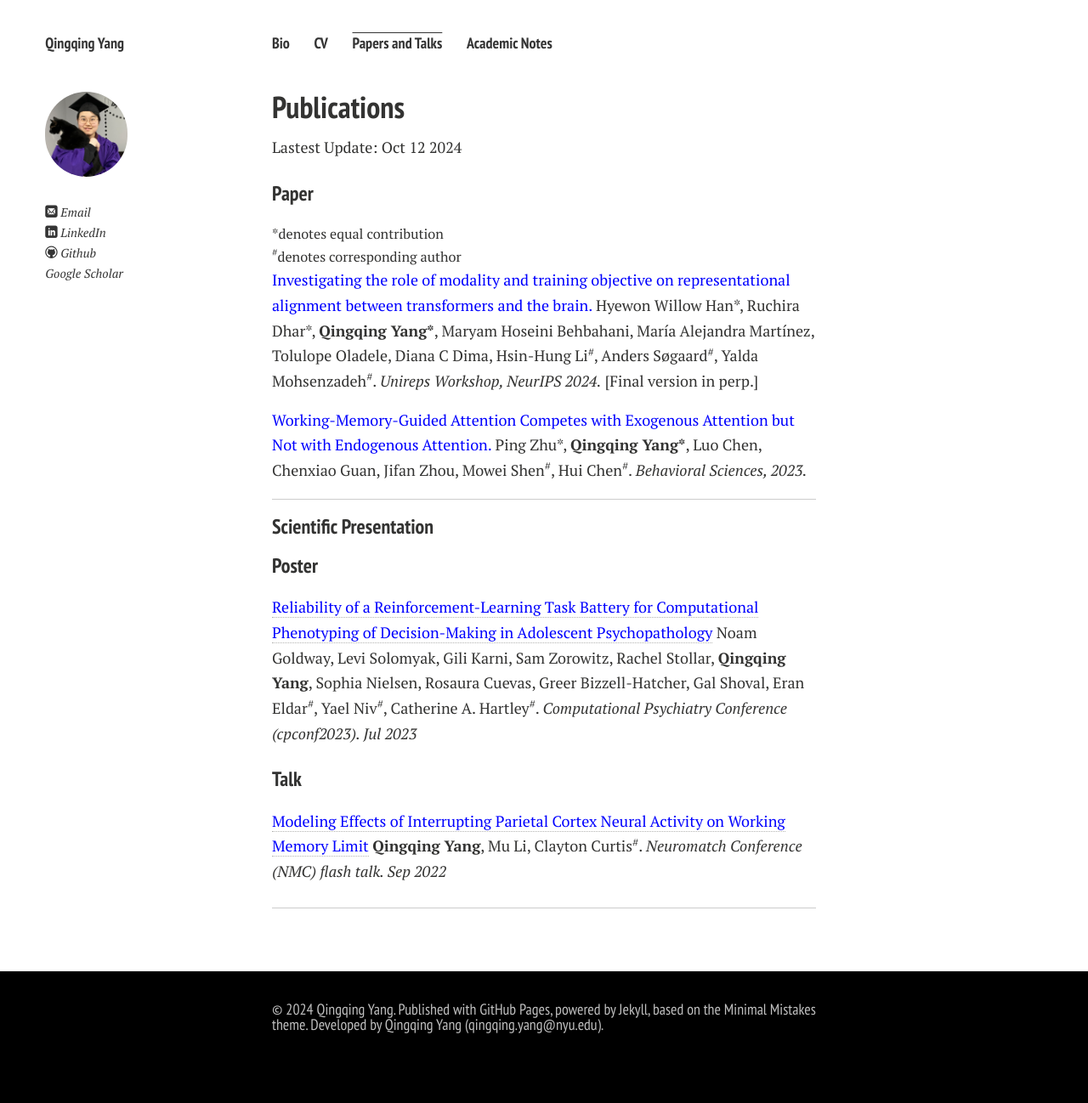
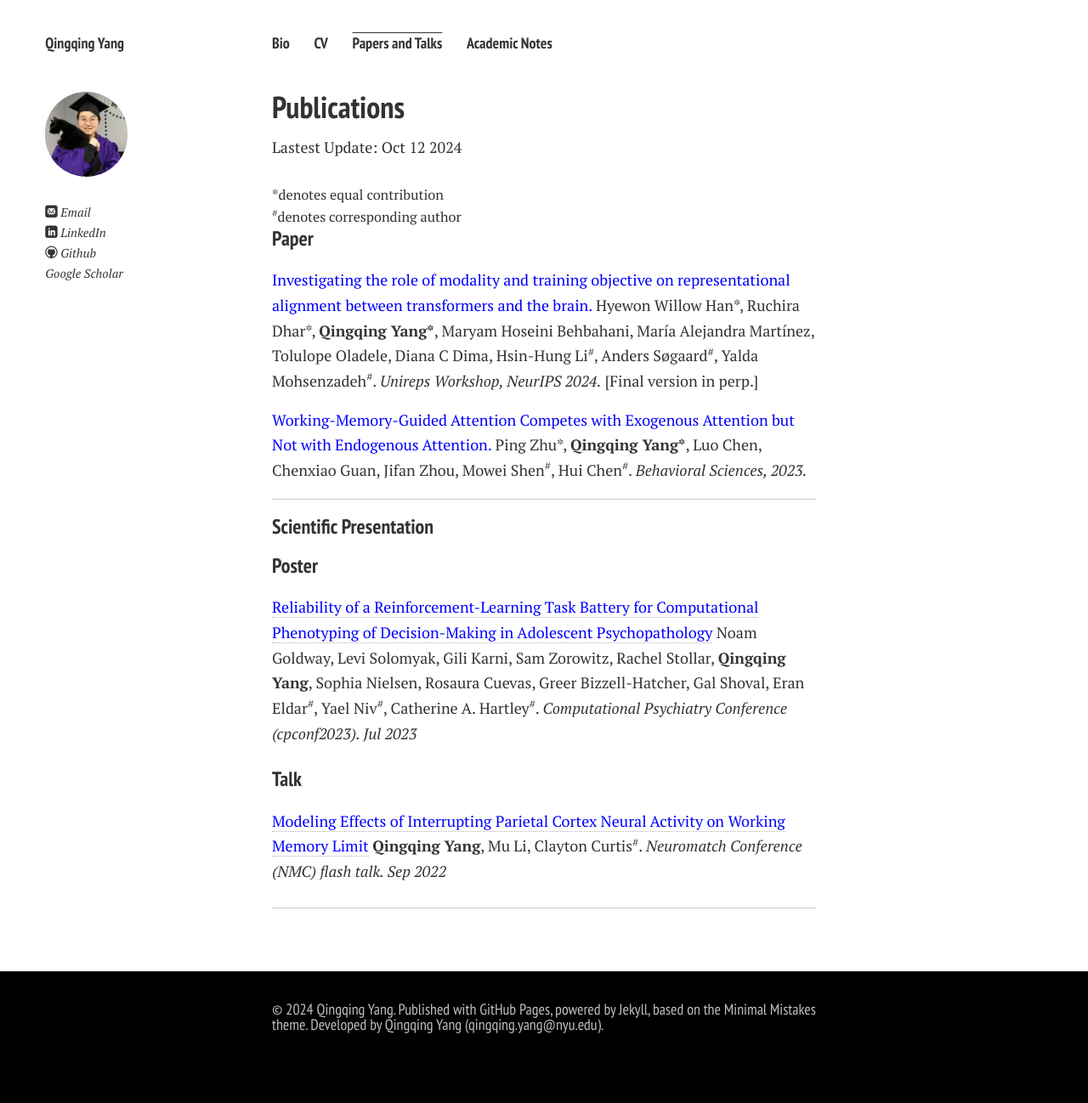
Before and after one commit to Qingqing-Yang-177/Qingqing-Yang-177.github.io, a Jekyll site: the page built from publications.md, in a window 1280 px wide. Shown: the whole page at 85% size. Built offline with Jekyll 4.4.1, drawn with Linux system fonts in a browser that asks for light colours; nearby versions of some CDN libraries; comment, search, counter and statistics services are not loaded; a style sheet for code colours, icons or effects is not loaded.

```diff
--- a/publications.md
+++ b/publications.md
@@ -8,11 +8,12 @@ title: Publications
 
 Lastest Update: Oct 12 2024
 
-### Paper
 <div style="margin: 0; font-size: 0.9em;">
   *denotes equal contribution<br>
   <sup>#</sup>denotes corresponding author
 </div>
+
+### Paper
 
 <div style="margin: 0; margin-bottom: 16px;">
   <span style="color: blue;">Investigating the role of modality and training objective on representational alignment between transformers and the brain.</span> Hyewon Willow Han*, Ruchira Dhar*, <strong>Qingqing Yang*</strong>, Maryam Hoseini Behbahani, María Alejandra Martínez, Tolulope Oladele, Diana C Dima, Hsin-Hung Li<sup>#</sup>, Anders Søgaard<sup>#</sup>, Yalda Mohsenzadeh<sup>#</sup>. <em>Unireps Workshop, NeurIPS 2024.</em> [Final version in perp.]
```
